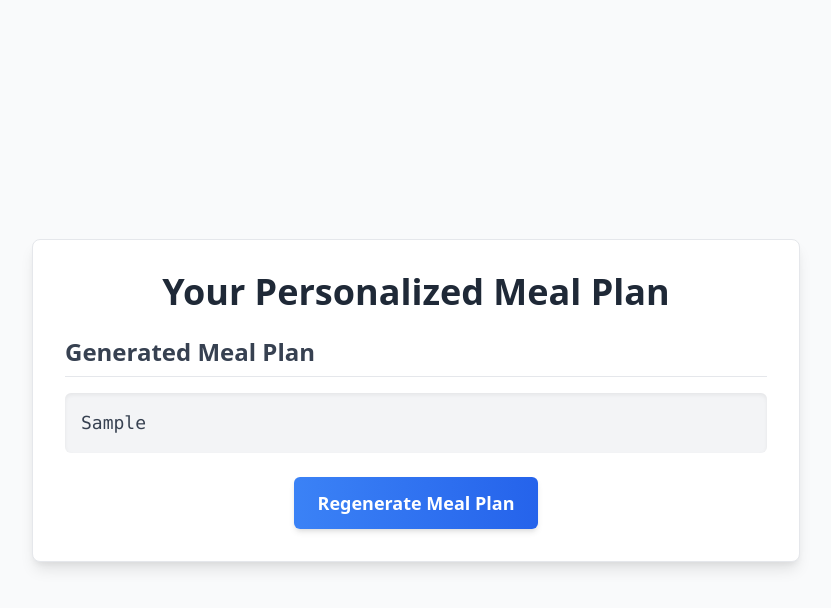
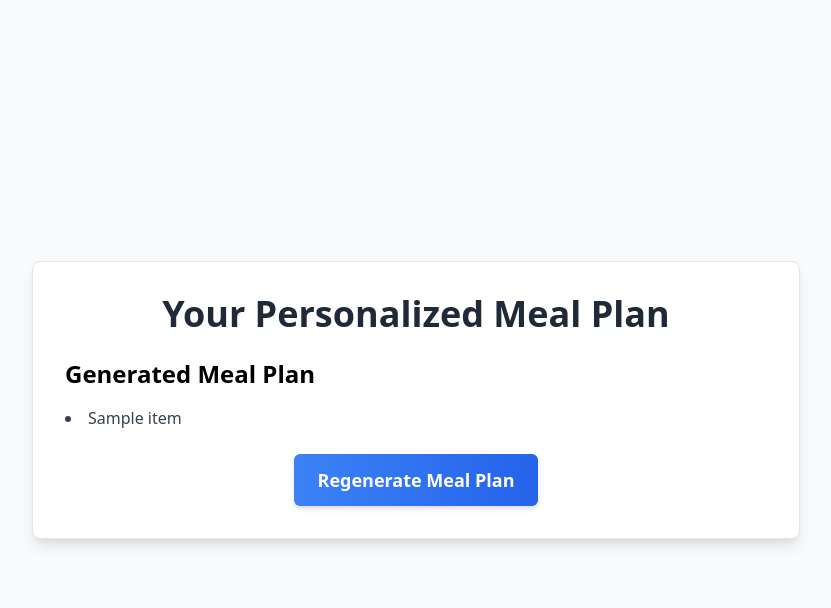
Before and after one commit to sailathakakumanu/nutrigenius, a Django app: template templates/meal_plan.html in a window 1280 px wide. Shown: the top 608 px of the page, without its empty margins (224-1055 px from the left). Run offline with Django 5.2, Linux system fonts and the light colour scheme; the template is opened without the code that fills it: most values are stand-ins (such as "Sample title", 1, 10 or a date in 2020).

Commit message:
Format meal plan display

```diff
--- a/templates/meal_plan.html
+++ b/templates/meal_plan.html
@@ -12,15 +12,20 @@
         <h1 class="text-4xl font-bold text-center text-gray-800 mb-6">Your Personalized Meal Plan</h1>
 
         <div class="mb-6">
-            <h2 class="text-2xl font-semibold text-gray-700 border-b pb-2">Generated Meal Plan</h2>
-            <div class="mt-4 bg-gray-100 p-4 rounded-md shadow-inner">
+            <h2 class="text-2xl font-semibold">Generated Meal Plan</h2>
+            <div class="mt-4">
                 {% if meal_plan %}
-                    <pre class="whitespace-pre-wrap text-gray-700 text-lg">{{ meal_plan }}</pre>
+                    <ul class="list-disc list-inside text-gray-700">
+                        {% for item in meal_plan %}
+                            <li>{{ item }}</li>
+                        {% endfor %}
+                    </ul>
                 {% else %}
-                    <p class="text-red-500 font-semibold">No meal plan generated yet. Please fill out the form to get a meal plan.</p>
+                    <p class="text-red-500">No meal plan generated yet. Please fill out the form to get a meal plan.</p>
                 {% endif %}
             </div>
         </div>
+
 
         <div class="flex justify-center mt-6">
             <a href="{% url 'get_started' %}" class="bg-gradient-to-r from-blue-500 to-blue-600 text-white px-6 py-3 rounded-md text-lg font-semibold shadow-md transition-transform transform hover:scale-105">
```
Also changed, not shown: diet/views.py (+10 -4 lines).
